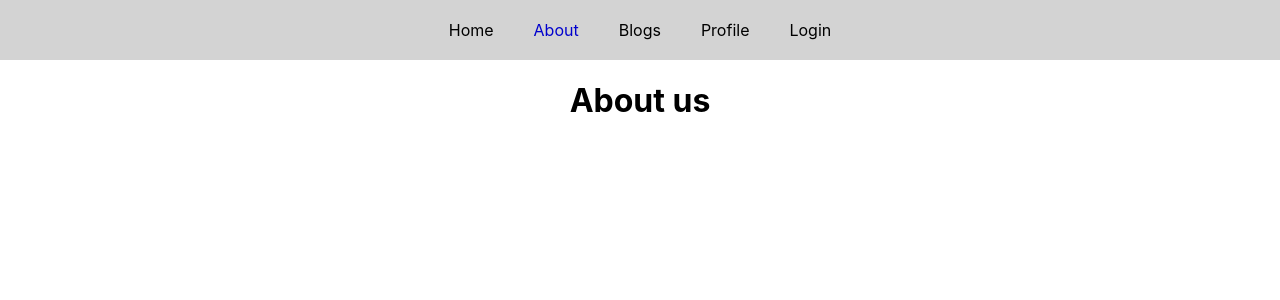
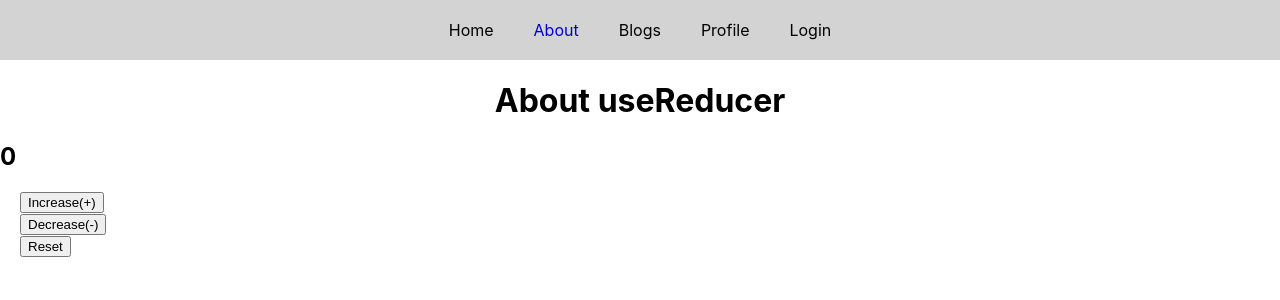
Before and after one commit to Solomii/hw-react-hook, a React (Create React App) app: page /about in a window 1280 px wide. Shown: the top 300 px of the page. Built offline with nearby package versions, Linux system fonts and the light colour scheme.

Commit message:
[#0] Add useReducer to the AboutPage

```diff
--- a/src/index.css
+++ b/src/index.css
@@ -36,6 +36,10 @@ button {
   margin-left: 20px;
 }
 
+.home_page {
+  margin-top: 50px;
+}
+
 .login_page {
   margin-top: 50px;
   text-align: center;
--- a/src/page/PageHomeItems.jsx
+++ b/src/page/PageHomeItems.jsx
@@ -1,10 +1,6 @@
 import React, { memo, useEffect } from "react";
 
 const HomePageItem = memo(({ user, handleDelete }) => {
-  useEffect(() => {
-    console.log("Item render" + user.name)
-  });
-
   return (
     <li>
       {user.name}
--- a/src/page/PageHomeList.jsx
+++ b/src/page/PageHomeList.jsx
@@ -1,13 +1,7 @@
 import React, { memo, useEffect } from "react";
 import { HomePageItem } from "./PageHomeItems";
 
-
-
 const HomePageList = memo(({ users, handleDelete }) => {
-  useEffect(() => {
-    console.log("list render")
-  });
-
   return (
     <ul>
       {users.map(user => (
@@ -18,5 +12,4 @@ const HomePageList = memo(({ users, handleDelete }) => {
 
 })
 
-
 export { HomePageList };
--- a/src/pages/AboutPage.jsx
+++ b/src/pages/AboutPage.jsx
@@ -1,7 +1,32 @@
-export const AboutPage = () => {
+import React, {useReducer} from "react"
+
+ export const AboutPage = () => {
+   const initialState = 0;
+
+   const reducer = (state, action) => {
+    switch (action) {
+      case 'increase':
+        return state + 1;
+      case 'decrease':
+        return state - 1;
+      case 'reset':
+        return initialState;
+      default:
+        return state;
+      }
+   };
+
+   const [count, dispatch] = useReducer(reducer, initialState);
+
   return (
     <div>
-      <h1>About us</h1>
+      <h1>About useReducer</h1>
+      <h2>{ count }</h2>
+      <button onClick={()=>dispatch('increase')}>Increase(+)</button>
+      <br />
+      <button onClick={()=>dispatch('decrease')}>Decrease(-)</button>
+      <br />
+      <button onClick={()=>dispatch('reset')}>Reset</button>
     </div>
   )
 }
--- a/src/pages/HomePage.jsx
+++ b/src/pages/HomePage.jsx
@@ -30,12 +30,8 @@ const HomePage = () => {
     })
     , [search, users]);
 
-  useEffect(() => {
-      // console.log("render");
-  })
-
   return (
-    <div>
+    <div className="home_page">
       <input type="text" value={text} onChange={(e) => setText(e.target.value)} />
       <button onClick={handleSearch}>Search</button>
       <button onClick={handleAdd}>Add</button>
```
